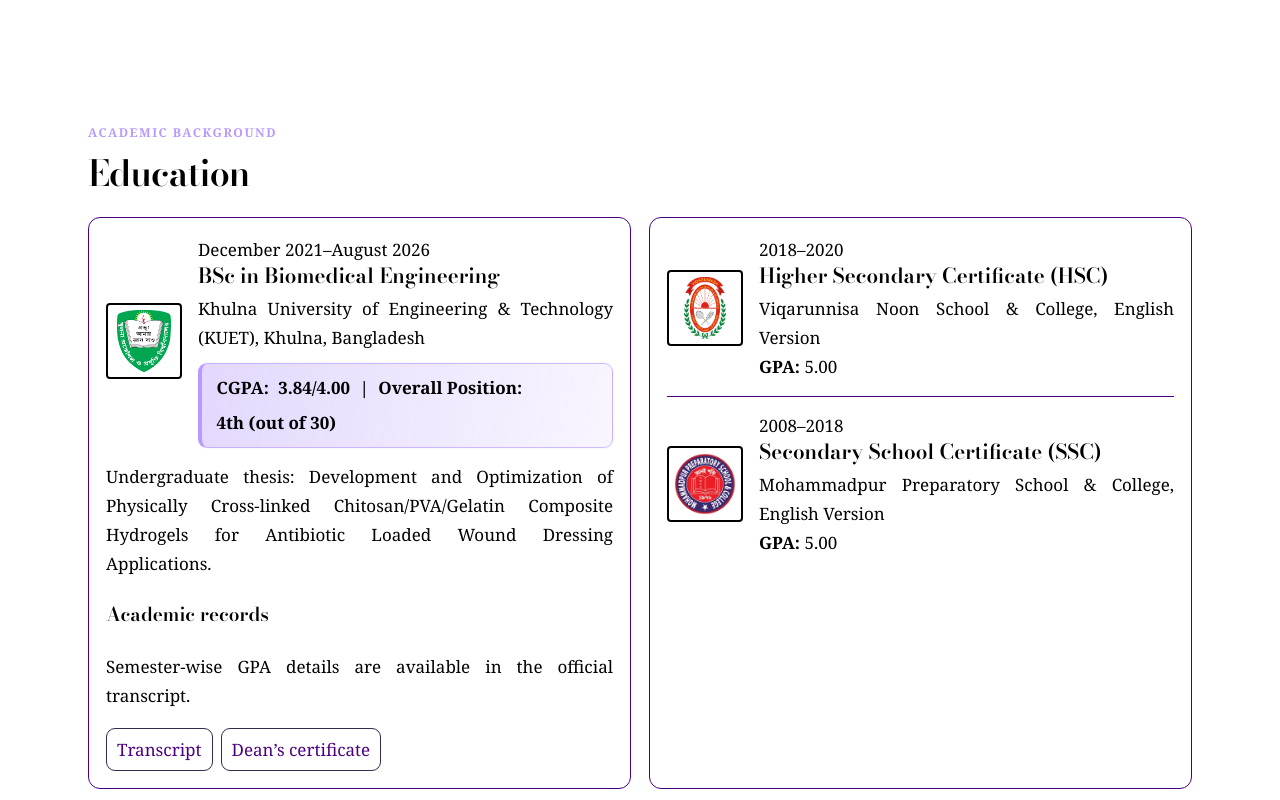
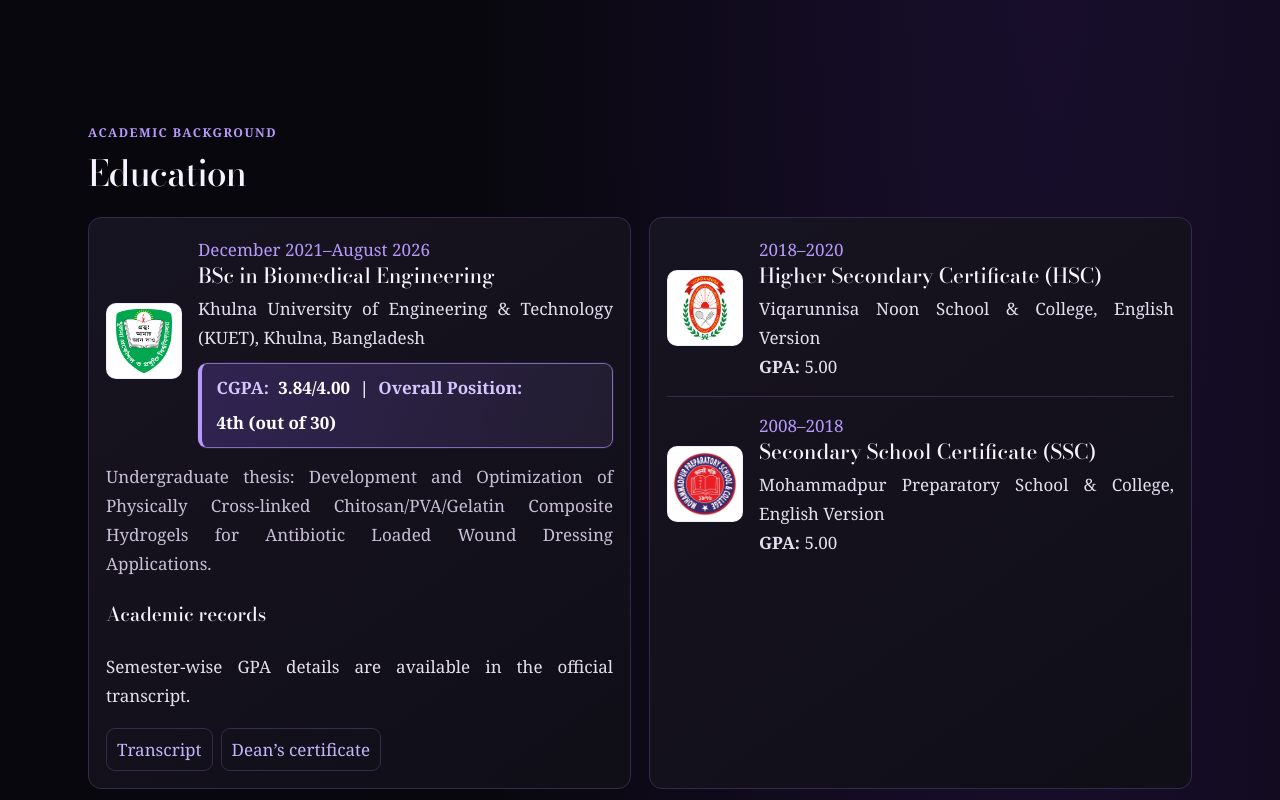
Before and after one commit to Redhila/redhila-portfolio, a plain HTML site: page index.html in a window 1280 px wide. Shown: the part 1420-2220 px from the top of the page. Drawn offline with nearby package versions, Linux system fonts and the light colour scheme.

Commit message:
Update index.html

```diff
--- a/index.html
+++ b/index.html
@@ -449,147 +449,10 @@ body, p, li, .training-copy, .certificate-copy { font-size: 1.04rem; line-height
 @media(max-width:700px){#certificates .certificate-row{grid-template-columns:1fr}.kcc-photo-gallery{grid-template-columns:repeat(2,minmax(0,1fr))}.bme-certificate-gallery{grid-template-columns:1fr}}
 </style>
 
-<style id="final-readability-and-image-frames">
-/* 1. Force all content cards to use a white background */
-.card,
-.stat,
-.details,
-.details-body,
-.method-card,
-.test-card,
-.project-card,
-.manuscripts-in-preparation,
-.manuscript-entry,
-.reference-entry,
-.award-card,
-.skill-card,
-.certificate-row,
-.training-row,
-.timeline-item,
-.pipeline-view,
-.pipeline-details,
-.publication-card,
-.education-subentry {
-  background: #FFFFFF !important;
-  color: #000000 !important;
-  border-color: #4B0082 !important;
-  box-shadow: none !important;
-}
-
-/* 2. Make text readable inside cards */
-.card *,
-.stat *,
-.details *,
-.method-card *,
-.test-card *,
-.project-card *,
-.manuscripts-in-preparation *,
-.manuscript-entry *,
-.reference-entry *,
-.award-card *,
-.skill-card *,
-.certificate-row *,
-.training-row *,
-.timeline-item *,
-.publication-card * {
-  color: #000000 !important;
-}
-
-/* 3. Keep links deep purple */
-.card a,
-.details a,
-.manuscript-entry a,
-.reference-entry a,
-.publication-card a,
-.certificate-row a,
-.semester-links a {
-  color: #4B0082 !important;
-}
-
-/* 4. Purple outlines for cards */
-.card,
-.manuscript-entry,
-.reference-entry,
-.manuscripts-in-preparation {
-  border: 1px solid #4B0082 !important;
-  border-radius: 12px !important;
-}
-
-/* 5. Add a consistent black frame to logos and certificates */
-.institution-logo,
-.certificate-row img,
-.certificate-feature-row img,
-.leadership-logo-wrap img,
-.leadership-entry img,
-.training-media img,
-.gallery img,
-.lab-gallery img,
-.test-visual img,
-.project-gallery img,
-.event-gallery img,
-.photo-gallery img,
-.image-gallery img,
-.kcc-photo-gallery img,
-.bme-certificate-gallery img {
-  background: #FFFFFF !important;
-  border: 2px solid #000000 !important;
-  padding: 5px !important;
-  box-sizing: border-box !important;
-  box-shadow: none !important;
-  border-radius: 4px !important;
-}
-
-/* 6. Frame the profile photo without changing its crop */
-img.profile,
-img.profile-rect-image {
-  border: 2px solid #000000 !important;
-  padding: 5px !important;
-  box-sizing: border-box !important;
-  box-shadow: none !important;
-}
-
-/* 7. Keep headings black and bold */
-h1, h2, h3, h4, h5, h6 {
-  color: #000000 !important;
-  font-weight: 700 !important;
-}
-
-/* 8. Fix dark section backgrounds */
-#education .grid > .card,
-#publications .card,
-#publications .manuscript-entry,
-#publications .manuscripts-in-preparation,
-#certificates .certificate-row,
-#leadership .leadership-entry {
-  background: #FFFFFF !important;
-  color: #000000 !important;
-}
-
-/* 9. Ensure text remains visible in expandable sections */
-details,
-details summary,
-details .details-body {
-  background: #FFFFFF !important;
-  color: #000000 !important;
-}
-
-details summary {
-  font-weight: 700 !important;
-}
-
-/* 10. Keep the three-color theme */
-html,
-body {
-  background: #FFFFFF !important;
-  color: #000000 !important;
-}
-
-::selection {
-  background: #4B0082;
-  color: #FFFFFF;
-}
-</style>
-
+<style id="project-image-original-background">
+#projects img{background:transparent!important;box-shadow:none!important;padding:0!important;border:0!important}
+#projects .project-image,#projects .project-media,#projects .project-gallery img{background:transparent!important;padding:0!important}
+.research-journey-prompt{margin:1rem 0 1.25rem;padding:.7rem .9rem;border-left:3px solid #b68cff;background:rgba(139,92,246,.09);border-radius:0 .5rem .5rem 0;color:var(--text);line-height:1.65}.research-journey-prompt strong{color:#d8bfff}</style>
 </head>
 <body>
 <header><nav class="wrap"><a class="brand" href="#home">Shaira Afra <span>Redhila</span></a><div class="navlinks"><a href="#about">About</a><a href="#education">Education</a><a href="#research">Research</a><a href="#publications">Publications</a><a href="#projects">Projects</a><a href="#training">Training</a><a href="#certificates">Certificates</a><a href="#awards">Awards</a><a href="#technical-skills">Technical Skills</a><a href="#leadership">Leadership</a></div><a href="#references">References</a></nav></header>
```
